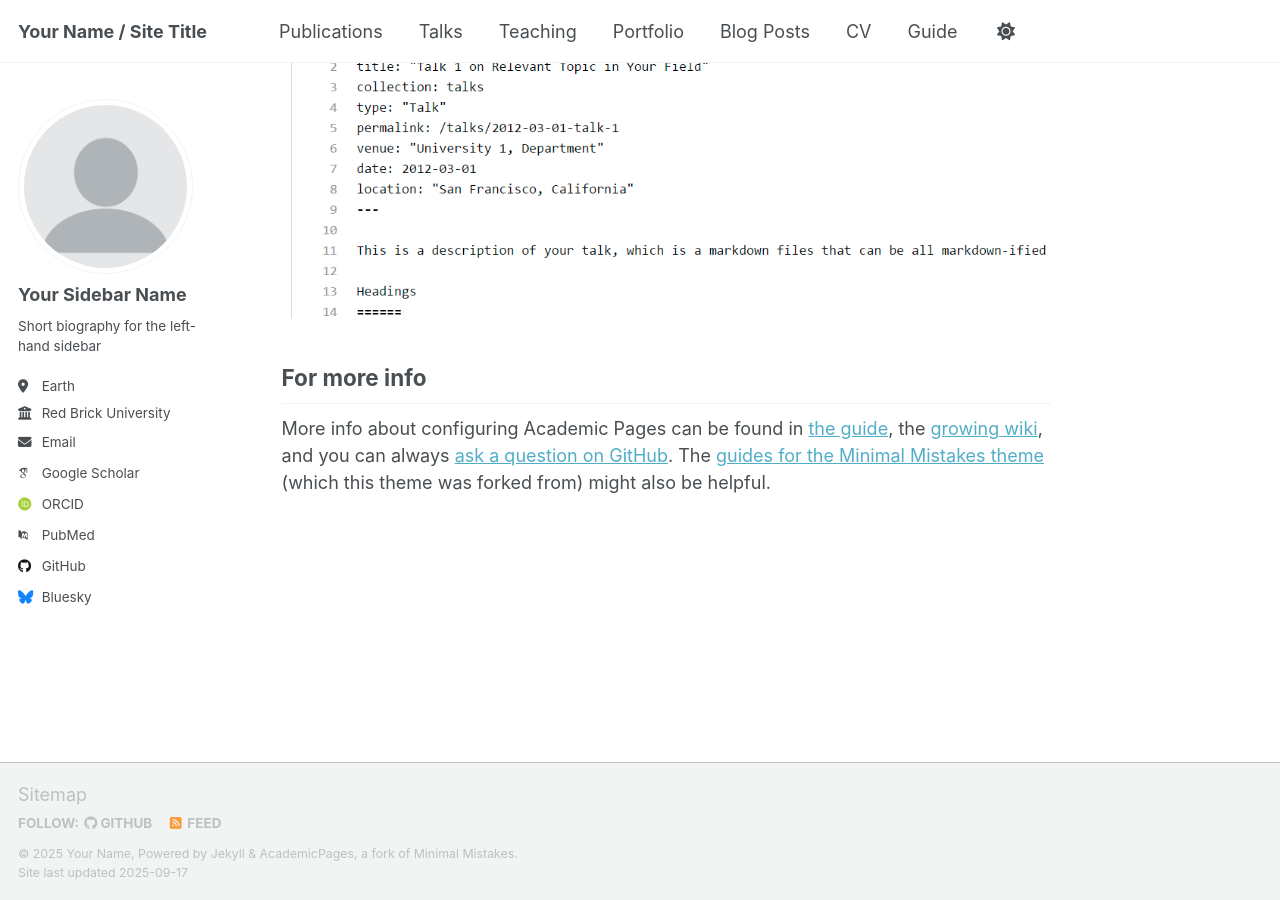
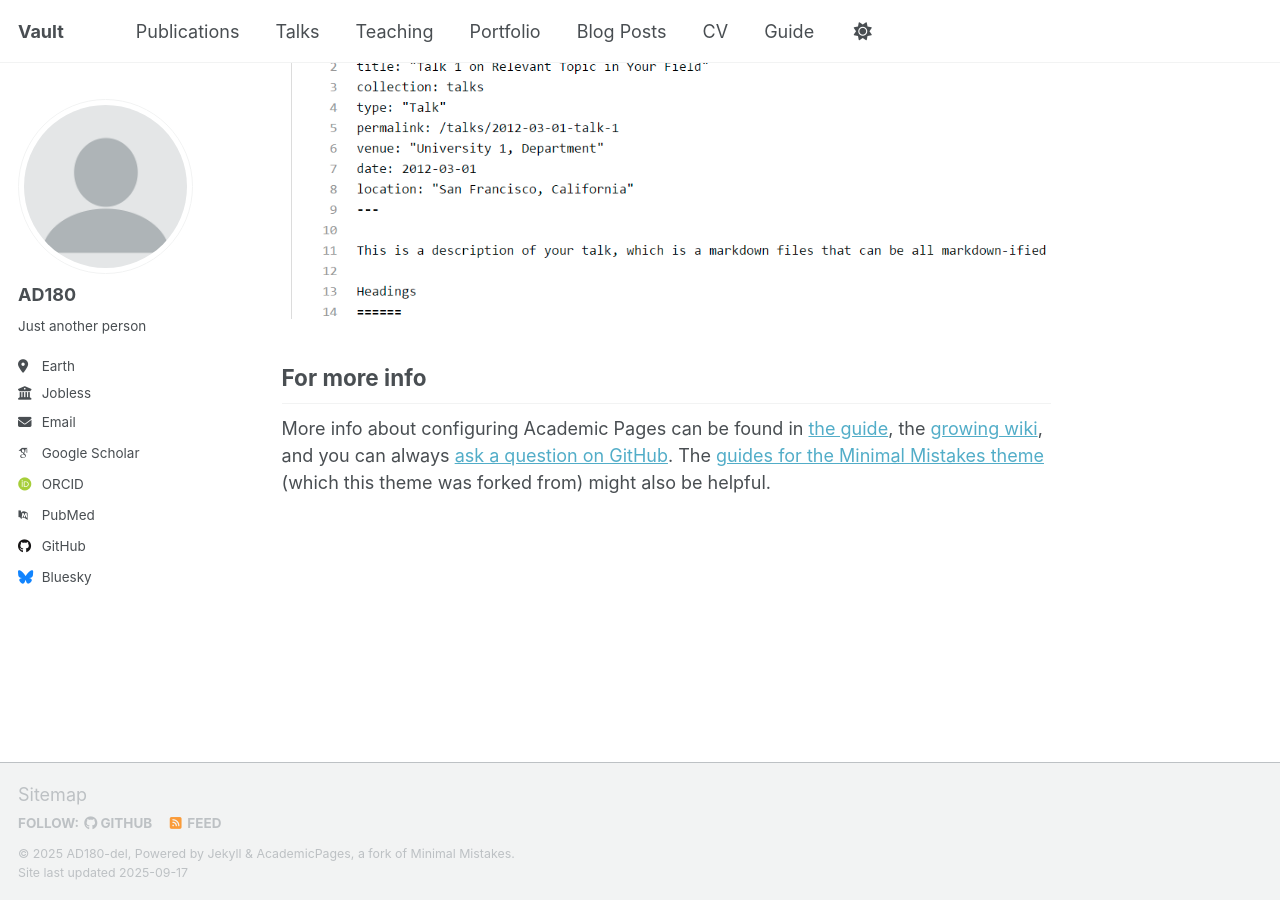
Before and after one commit to AD180-del/ad180-del.github.io, a Jekyll site: the page built from _pages/about.md, in a window 1280 px wide and 900 px high, scrolled down 2880 px. Built offline with Jekyll 4.4.1, drawn with Linux system fonts in a browser that asks for light colours; some web fonts are replaced; a script that is not in the unit is left out.

Commit message:
Update _config.yml

```diff
--- a/_config.yml
+++ b/_config.yml
@@ -9,14 +9,14 @@
 # Basic Site Settings
 locale                   : "en-US"
 site_theme               : "default" # Currently available options are "default", "air"
-title                    : "Your Name / Site Title"
+title                    : "Vault"
 title_separator          : "-"
-name                     : &name "Your Name"
-description              : &description "Your Name's academic portfolio"   # Update this with a general description of your site, this is the default if not overridden by a page
-url                      : https://academicpages.github.io # The base hostname & protocol for your site e.g. "https://[your GitHub username].github.io",
+name                     : &name "AD180-del"
+description              : &description "Everything and Anything"   # Update this with a general description of your site, this is the default if not overridden by a page
+url                      : https://ad180-del.github.io # The base hostname & protocol for your site e.g. "https://[your GitHub username].github.io",
                                                            # or if you already have some other page hosted on Github then use "https://[your GitHub username].github.io/[Your Repo Name]"
 baseurl                  : "" # the subpath of your site, e.g. "/blog"
-repository               : "academicpages/academicpages.github.io"
+repository               : "ad180-del/ad180-del.github.io"
 
 # Site Author - The following control what appear as part of the author content on the side bar.
 #               If a field is blank the icon and link will not appear, otherwise it will be shown.
@@ -24,11 +24,11 @@ repository               : "academicpages/academicpages.github.io"
 author:
   # Biographic information
   avatar           : "profile.png"
-  name             : "Your Sidebar Name"
+  name             : "AD180"
   pronouns         : # example: "she/her"
-  bio              : "Short biography for the left-hand sidebar"
+  bio              : "Just another person"
   location         : "Earth"
-  employer         : "Red Brick University"
+  employer         : "Jobless"
   uri              : # URL
   email            : "none@example.org"
 
```
